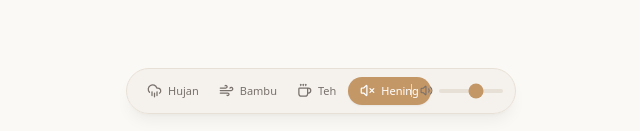
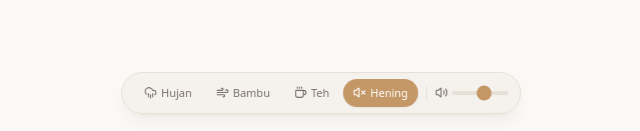
Before and after one commit to hikalputra12/todo-list-app, a React (Vite) app: page / in a window 1280 px wide. Shown: the part 670-801 px from the top of the page, without its empty margins (319-959 px from the left). Built offline with nearby package versions, Linux system fonts and the light colour scheme.

Commit message:
fix(ui): equalize ambient sound buttons with uniform icon and text styling

```diff
--- a/src/components/audio/AmbientSoundBar.tsx
+++ b/src/components/audio/AmbientSoundBar.tsx
@@ -17,20 +17,20 @@ export const AmbientSoundBar: React.FC<AmbientSoundBarProps> = ({
   onVolumeChange,
 }) => {
   const soundOptions: { type: AmbientSoundType; label: string; icon: React.ReactNode }[] = [
-    { type: 'gentle_rain', label: 'Hujan', icon: <CloudRain size={15} /> },
-    { type: 'bamboo_wind', label: 'Bambu', icon: <Wind size={15} /> },
-    { type: 'tea_room', label: 'Teh', icon: <Coffee size={15} /> },
-    { type: 'none', label: 'Hening', icon: <VolumeX size={15} /> },
+    { type: 'gentle_rain', label: 'Hujan', icon: <CloudRain size={13} /> },
+    { type: 'bamboo_wind', label: 'Bambu', icon: <Wind size={13} /> },
+    { type: 'tea_room', label: 'Teh', icon: <Coffee size={13} /> },
+    { type: 'none', label: 'Hening', icon: <VolumeX size={13} /> },
   ];
 
   return (
     <nav
       aria-label="Ambient sound controls"
-      className="fixed bottom-3 sm:bottom-4 left-1/2 -translate-x-1/2 w-[94%] max-w-[390px] z-40 select-none box-border"
+      className="fixed bottom-3 sm:bottom-4 left-1/2 -translate-x-1/2 w-auto max-w-[96vw] z-40 select-none box-border"
     >
-      <div className="flex items-center justify-between px-2.5 sm:px-3 py-1.5 sm:py-2 rounded-full bg-[#F5F1EB]/95 border border-[#E7E0D6] backdrop-blur-md shadow-lg shadow-black/5 transition-all overflow-hidden">
-        {/* Sound Selection Chips */}
-        <div className="flex items-center gap-1 min-w-0">
+      <div className="flex items-center justify-center gap-1 sm:gap-2 px-2 sm:px-3 py-1 sm:py-1.5 rounded-full bg-[#F5F1EB]/95 border border-[#E7E0D6] backdrop-blur-md shadow-lg shadow-black/5 transition-all">
+        {/* Sound Selection Chips - All equal with both icon and text */}
+        <div className="flex items-center gap-0.5 sm:gap-1">
           {soundOptions.map((opt) => {
             const isSelected = activeSound === opt.type;
             return (
@@ -40,28 +40,21 @@ export const AmbientSoundBar: React.FC<AmbientSoundBarProps> = ({
                 onClick={() => onSelectSound(opt.type)}
                 aria-label={opt.label}
                 title={opt.label}
-                className={`flex items-center gap-1.5 py-1.5 rounded-full transition-all shrink-0 ${
+                className={`flex items-center gap-1 px-2 sm:px-2.5 py-1 sm:py-1.5 rounded-full text-[10.5px] sm:text-[11px] font-sans whitespace-nowrap transition-all shrink-0 ${
                   isSelected
-                    ? 'px-3 bg-[#C49767] text-white font-medium shadow-sm'
-                    : 'px-2 text-[#78716C] hover:text-[#2D2A26] hover:bg-[#EFE9DF]'
+                    ? 'bg-[#C49767] text-white font-medium shadow-sm'
+                    : 'text-[#78716C] hover:text-[#2D2A26] hover:bg-[#EAE4D8]'
                 }`}
               >
                 <span className="shrink-0">{opt.icon}</span>
-                {/* On mobile: only active button shows text to prevent overflow; on sm+ screens, all show */}
-                <span
-                  className={`text-[11px] font-sans whitespace-nowrap transition-all ${
-                    isSelected ? 'inline' : 'hidden sm:inline'
-                  }`}
-                >
-                  {opt.label}
-                </span>
+                <span>{opt.label}</span>
               </button>
             );
           })}
         </div>
 
-        {/* Volume Slider - with shrink-0 and compact responsive width */}
-        <div className="flex items-center gap-1.5 pl-2 ml-1 border-l border-[#E7E0D6]/90 shrink-0">
+        {/* Compact Volume Control */}
+        <div className="flex items-center gap-1 pl-1.5 sm:pl-2 border-l border-[#E7E0D6] shrink-0">
           <Volume2 size={13} className="text-[#78716C] shrink-0" />
           <input
             type="range"
@@ -71,7 +64,7 @@ export const AmbientSoundBar: React.FC<AmbientSoundBarProps> = ({
             value={volume}
             onChange={(e) => onVolumeChange(parseFloat(e.target.value))}
             aria-label="Volume suara ambient"
-            className="w-12 sm:w-16 h-1 bg-[#E7E0D6] rounded-lg appearance-none cursor-pointer accent-[#C49767] shrink-0"
+            className="w-10 sm:w-14 h-1 bg-[#E7E0D6] rounded-lg appearance-none cursor-pointer accent-[#C49767] shrink-0"
           />
         </div>
       </div>
```
